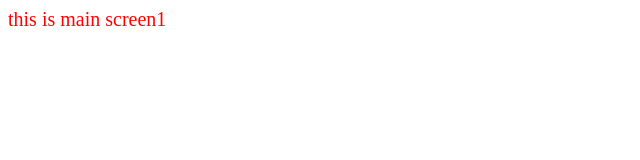
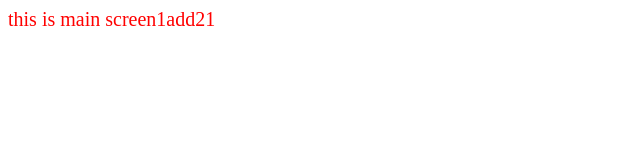
Before and after one commit to ThreesomeWiki/vue, a Vue app: page /#/ in a window 1280 px wide. Shown: the top 160 px of the page, without its empty margins (0-640 px from the left). Built offline with nearby package versions, Linux system fonts and the light colour scheme.

Commit message:
feat: use mapState in vuex

```diff
--- a/src/view/MainScreen.vue
+++ b/src/view/MainScreen.vue
@@ -1,5 +1,5 @@
 <template>
-    <div @click="goHome">this is main screen{{count}}</div>
+    <div @click="goHome">this is main screen{{count}}{{add2}}</div>
 </template>
 <script>
 import { mapState } from 'vuex';
@@ -13,12 +13,16 @@ export default {
             console.log('this is name');
         });
     },
-    computed: mapState({
-        count: state => state.count,
-    }),
+    computed: {
+        ...mapState({
+            count: state => state.count,
+            add2: state => 'add2' + state.count,
+        }),
+    },
     methods: {
         goHome() {
             this.$store.commit('addCount');
+            // this.add2();
             // this.$router.push('/home');
         },
     },
```
